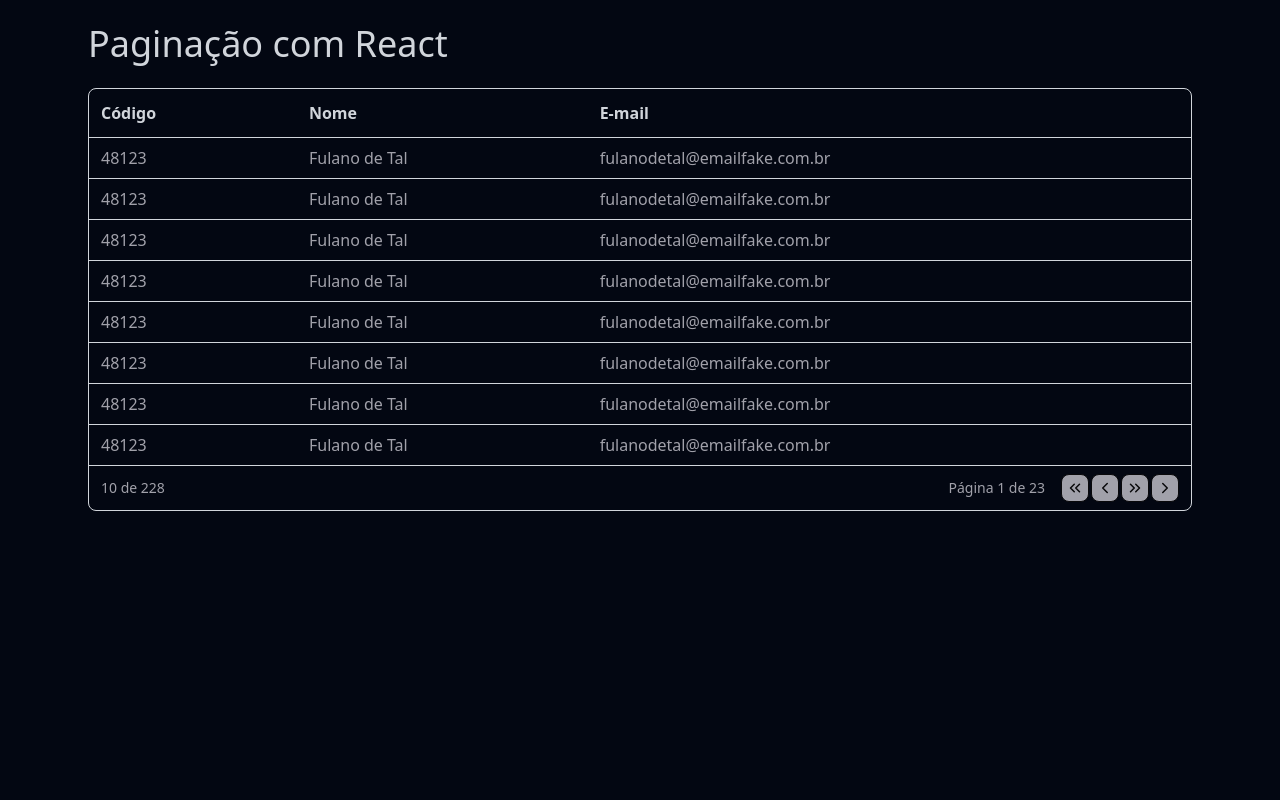
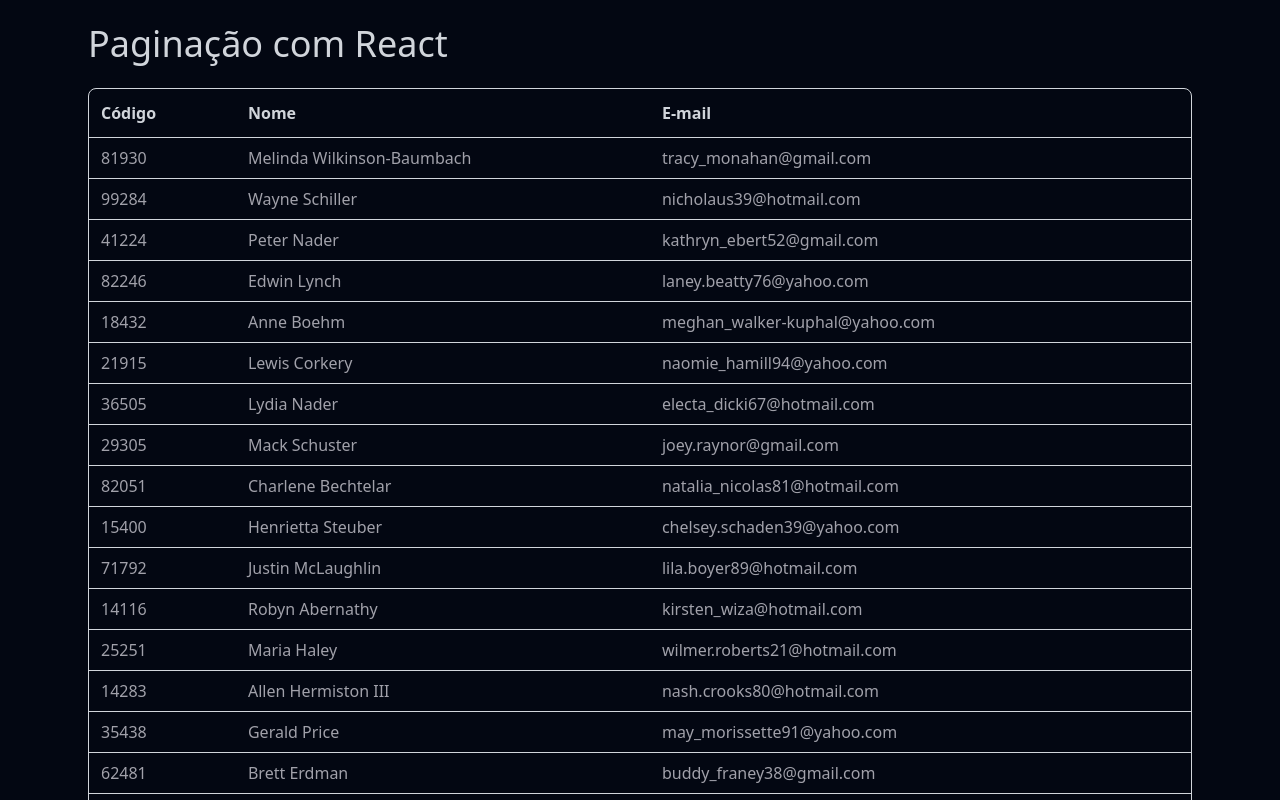
Before and after one commit to philipeoliveira/react-paginacao, a React (Vite) app: page / in a window 1280 px wide. Shown: the top 800 px of the page. Built offline with nearby package versions, Linux system fonts and the light colour scheme.

Commit message:
Add faker js data to the project

```diff
--- a/src/App.jsx
+++ b/src/App.jsx
@@ -1,4 +1,5 @@
 import { ChevronLeft, ChevronRight, ChevronsLeft, ChevronsRight } from 'lucide-react';
+import { users } from './data/users';
 
 function App() {
    return (
@@ -14,14 +15,12 @@ function App() {
                   </tr>
                </thead>
                <tbody>
-                  {Array.from({ length: 8 }).map((_, i) => {
+                  {users.map((user) => {
                      return (
-                        <tr key={i} className='border-b border-gray-300'>
-                           <td className='py-2 px-3 text-zinc-400'>48123</td>
-                           <td className='py-2 px-3 text-zinc-400'>Fulano de Tal</td>
-                           <td className='py-2 px-3 text-zinc-400'>
-                              fulanodetal@emailfake.com.br
-                           </td>
+                        <tr key={user.id} className='border-b border-gray-300'>
+                           <td className='py-2 px-3 text-zinc-400'>{user.id}</td>
+                           <td className='py-2 px-3 text-zinc-400'>{user.name}</td>
+                           <td className='py-2 px-3 text-zinc-400'>{user.email}</td>
                         </tr>
                      );
                   })}
--- /dev/null
+++ b/src/data/users.js
@@ -0,0 +1,9 @@
+import { faker } from '@faker-js/faker';
+
+export const users = Array.from({ length: 200 }).map(() => {
+   return {
+      id: faker.number.int({ min: 10000, max: 99999 }),
+      name: faker.person.fullName(),
+      email: faker.internet.email().toLocaleLowerCase(),
+   };
+});
```
